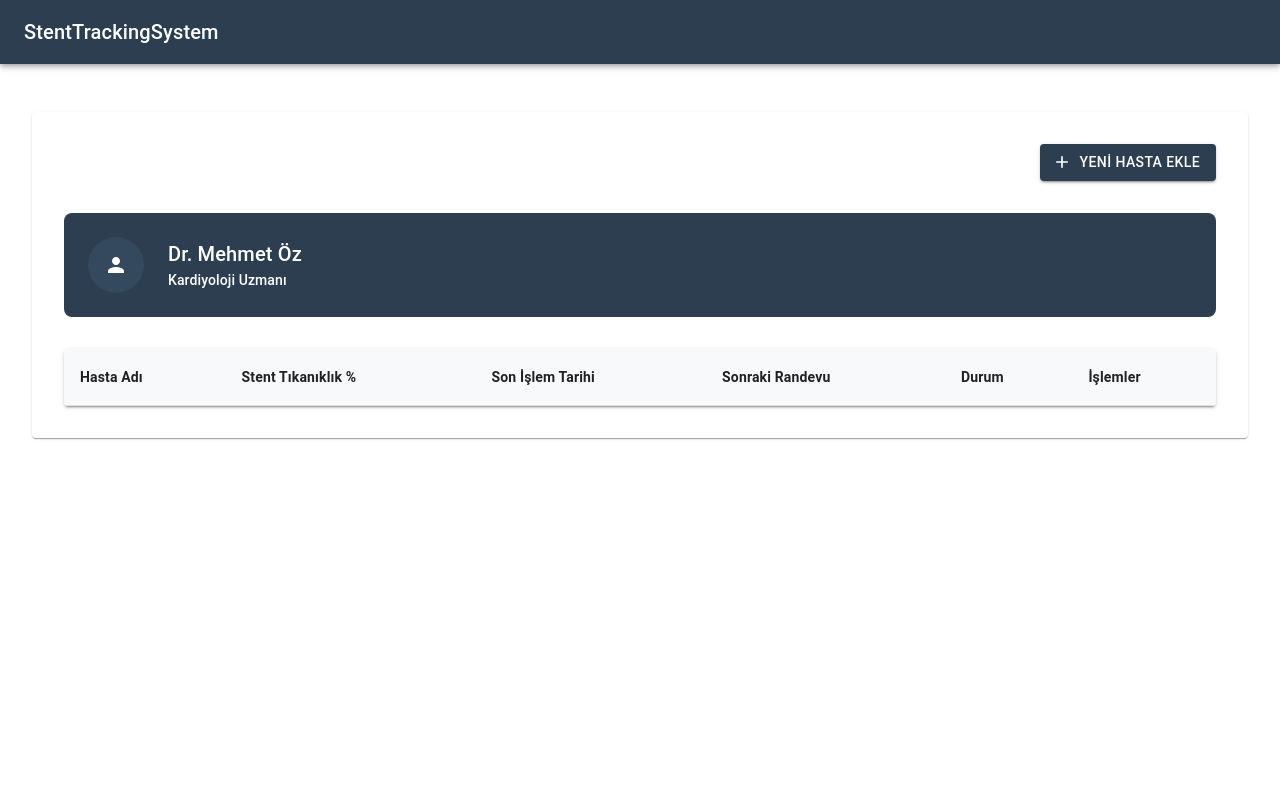
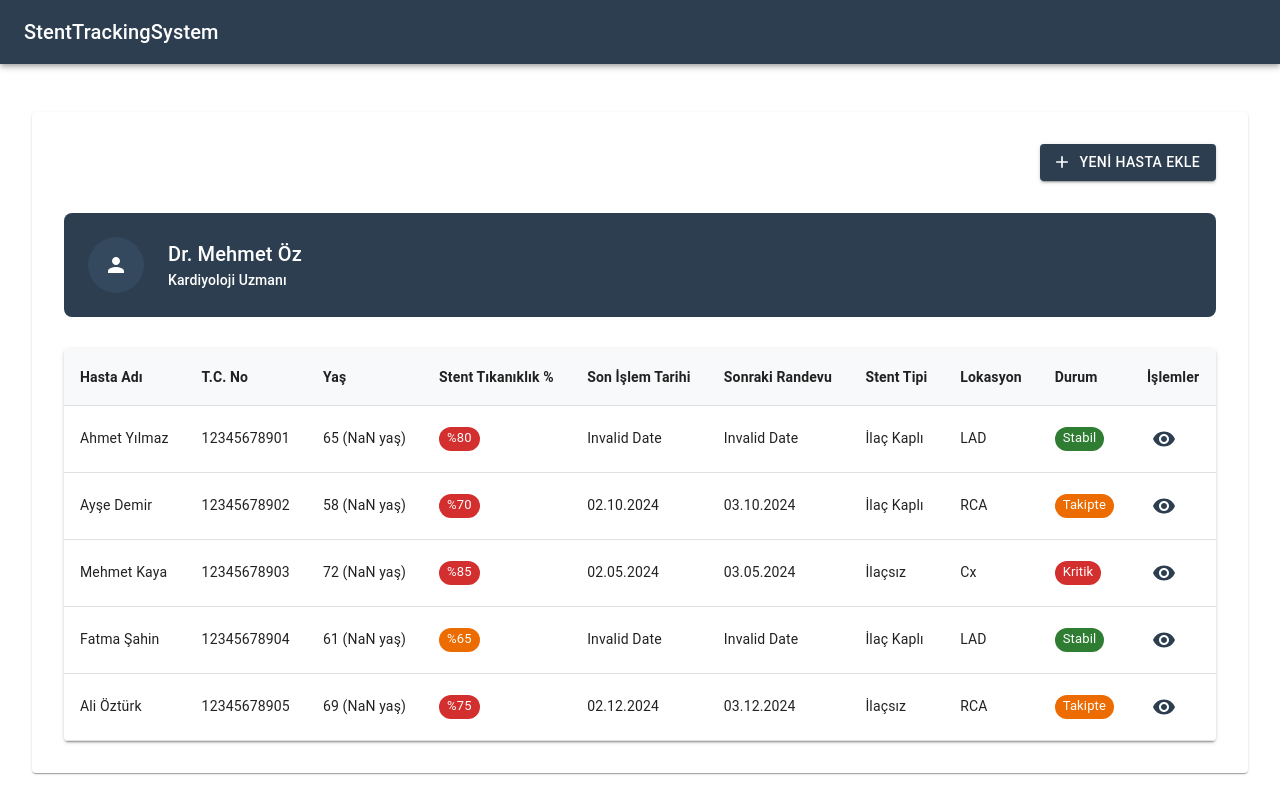
Before and after one commit to U9ursaa/StentTrackingSystem, a React (Create React App) app: page /doctor/dashboard in a window 1280 px wide. Built offline with nearby package versions, Linux system fonts and the light colour scheme.

Commit message:
Mock data eklendi ve dashboard güncellendi

```diff
--- a/src/components/Doctor/DoctorDashboard.js
+++ b/src/components/Doctor/DoctorDashboard.js
@@ -48,6 +48,69 @@ const DoctorDashboard = () => {
     department: "Kardiyoloji Bölümü",
     profileImage: null // Varsayılan olarak null
   });
+
+  const mockPatients = [
+    {
+      id: 1,
+      name: "Ahmet Yılmaz",
+      tcNo: "12345678901",
+      age: "65",
+      blockagePercentage: 80,
+      lastProcedureDate: "15.02.2024",
+      nextAppointment: "15.03.2024",
+      status: "stable",
+      stentType: "İlaç Kaplı",
+      location: "LAD"
+    },
+    {
+      id: 2,
+      name: "Ayşe Demir",
+      tcNo: "12345678902",
+      age: "58",
+      blockagePercentage: 70,
+      lastProcedureDate: "10.02.2024",
+      nextAppointment: "10.03.2024",
+      status: "follow-up",
+      stentType: "İlaç Kaplı",
+      location: "RCA"
+    },
+    {
+      id: 3,
+      name: "Mehmet Kaya",
+      tcNo: "12345678903",
+      age: "72",
+      blockagePercentage: 85,
+      lastProcedureDate: "05.02.2024",
+      nextAppointment: "05.03.2024",
+      status: "critical",
+      stentType: "İlaçsız",
+      location: "Cx"
+    },
+    {
+      id: 4,
+      name: "Fatma Şahin",
+      tcNo: "12345678904",
+      age: "61",
+      blockagePercentage: 65,
+      lastProcedureDate: "20.02.2024",
+      nextAppointment: "20.03.2024",
+      status: "stable",
+      stentType: "İlaç Kaplı",
+      location: "LAD"
+    },
+    {
+      id: 5,
+      name: "Ali Öztürk",
+      tcNo: "12345678905",
+      age: "69",
+      blockagePercentage: 75,
+      lastProcedureDate: "12.02.2024",
+      nextAppointment: "12.03.2024",
+      status: "follow-up",
+      stentType: "İlaçsız",
+      location: "RCA"
+    }
+  ];
 
   const handleProfileClick = (event) => {
     setAnchorEl(event.currentTarget);
@@ -103,6 +166,40 @@ const DoctorDashboard = () => {
     return age;
   };
 
+  const getStatusColor = (status) => {
+    switch (status) {
+      case 'stable':
+        return 'success';
+      case 'follow-up':
+        return 'warning';
+      case 'critical':
+        return 'error';
+      default:
+        return 'default';
+    }
+  };
+
+  const getStatusText = (status) => {
+    switch (status) {
+      case 'stable':
+        return 'Stabil';
+      case 'follow-up':
+        return 'Takipte';
+      case 'critical':
+        return 'Kritik';
+      default:
+        return 'Bilinmiyor';
+    }
+  };
+
+  const handleAddPatient = () => {
+    navigate('/doctor/add-patient');
+  };
+
+  const handlePatientClick = (patientId) => {
+    navigate(`/doctor/patient/${patientId}`);
+  };
+
   return (
     <>
       <Header />
@@ -112,7 +209,7 @@ const DoctorDashboard = () => {
             <Button
               variant="contained"
               startIcon={<AddIcon />}
-              onClick={() => navigate('/doctor/add-patient')}
+              onClick={handleAddPatient}
               sx={{ backgroundColor: '#2c3e50' }}
             >
               YENİ HASTA EKLE
@@ -156,31 +253,35 @@ const DoctorDashboard = () => {
               <TableHead>
                 <TableRow sx={{ backgroundColor: '#f8f9fa' }}>
                   <TableCell sx={{ fontWeight: 'bold' }}>Hasta Adı</TableCell>
+                  <TableCell sx={{ fontWeight: 'bold' }}>T.C. No</TableCell>
+                  <TableCell sx={{ fontWeight: 'bold' }}>Yaş</TableCell>
                   <TableCell sx={{ fontWeight: 'bold' }}>Stent Tıkanıklık %</TableCell>
                   <TableCell sx={{ fontWeight: 'bold' }}>Son İşlem Tarihi</TableCell>
                   <TableCell sx={{ fontWeight: 'bold' }}>Sonraki Randevu</TableCell>
+                  <TableCell sx={{ fontWeight: 'bold' }}>Stent Tipi</TableCell>
+                  <TableCell sx={{ fontWeight: 'bold' }}>Lokasyon</TableCell>
                   <TableCell sx={{ fontWeight: 'bold' }}>Durum</TableCell>
                   <TableCell sx={{ fontWeight: 'bold' }}>İşlemler</TableCell>
                 </TableRow>
               </TableHead>
               <TableBody>
-                {patients.map((patient) => (
+                {mockPatients.map((patient) => (
                   <TableRow
                     key={patient.id}
                     sx={{
                       '&:hover': { backgroundColor: '#f8f9fa' },
                       transition: 'background-color 0.2s'
                     }}
+                    onClick={() => handlePatientClick(patient.id)}
                   >
-                    <TableCell>
-                      {patient.name} ({calculateAge(patient.birthDate)} yaş)
-                    </TableCell>
+                    <TableCell>{patient.name}</TableCell>
+                    <TableCell>{patient.tcNo}</TableCell>
+                    <TableCell>{patient.age} ({calculateAge(patient.birthDate)} yaş)</TableCell>
                     <TableCell>
                       <Chip
                         label={`%${patient.blockagePercentage}`}
                         color={getBlockageColor(patient.blockagePercentage)}
                         size="small"
-                        sx={{ minWidth: '60px', fontWeight: 'bold' }}
                       />
                     </TableCell>
                     <TableCell>
@@ -189,10 +290,17 @@ const DoctorDashboard = () => {
                     <TableCell>
                       {new Date(patient.nextAppointment).toLocaleDateString('tr-TR')}
                     </TableCell>
-                    <TableCell>{getStatusIcon(patient)}</TableCell>
+                    <TableCell>{patient.stentType}</TableCell>
+                    <TableCell>{patient.location}</TableCell>
+                    <TableCell>
+                      <Chip
+                        label={getStatusText(patient.status)}
+                        color={getStatusColor(patient.status)}
+                        size="small"
+                      />
+                    </TableCell>
                     <TableCell>
                       <IconButton
-                        onClick={() => navigate(`/doctor/patient/${patient.id}`)}
                         size="small"
                         sx={{ color: '#2c3e50' }}
                       >
```
